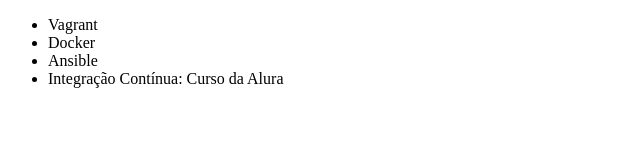
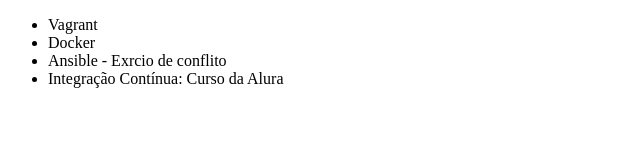
Before and after one commit to rafa-rp/alura-git, a plain HTML site: page index.html in a window 1280 px wide. Shown: the whole page, without its empty margins (0-640 px from the left). Drawn offline with Linux system fonts and the light colour scheme.

Commit message:
teste de conflito com rebase

```diff
--- a/index.html
+++ b/index.html
@@ -8,7 +8,7 @@
     <ul>
         <li>Vagrant</li>
         <li>Docker</li>
-        <li>Ansible</li>
+        <li>Ansible - Exrcio de conflito</li>
         <li>Integração Contínua: Curso da Alura</li>
     </ul>
 </body>
```
